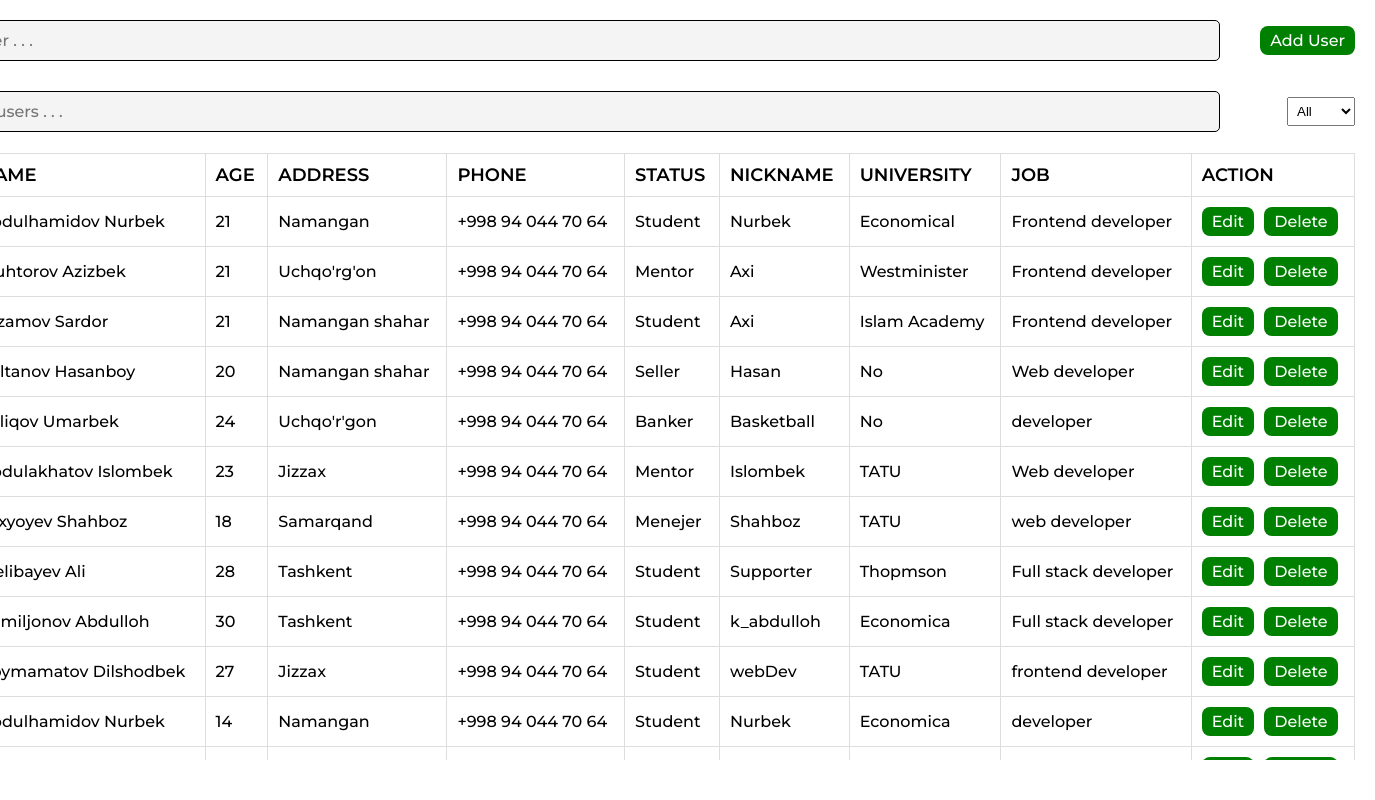
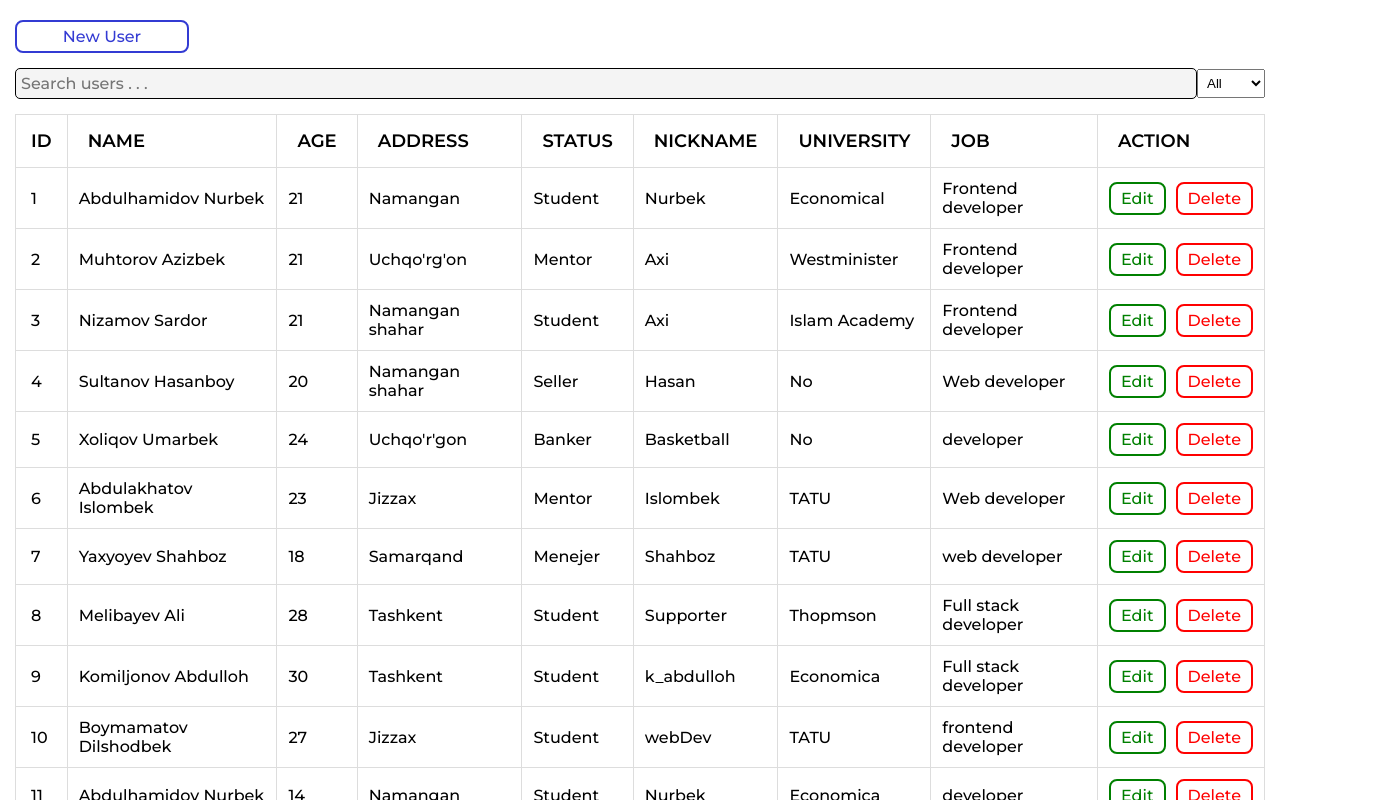
Before and after one commit to Nurbek-Abdulhamidov/crud-table, a React (Create React App) app: page / in a window 1280 px wide. Shown: the top 800 px of the page, 1375 px wide, since content can reach past the window. Built offline with nearby package versions, Linux system fonts and the light colour scheme.

Commit message:
input animation is added

```diff
--- a/src/components/CRUD/Crud.js
+++ b/src/components/CRUD/Crud.js
@@ -3,36 +3,123 @@ import styled from "styled-components";
 export const Container = styled.div`
   font-family: "Montserrat", sans-serif;
   position: relative;
-  width: 1470px;
-  height: 95vh;
-  padding: 0 20px;
+  height: 90vh;
+  padding: 0 0px;
   border-radius: 10px;
-  overflow: scroll;
+
+  width: 1400px;
+
+  @media (max-width: 1400px) {
+    width: 1350px;
+  }
+
+  @media (max-width: 1300px) {
+    width: 1250px;
+  }
+
+  @media (max-width: 1200px) {
+    width: 1150px;
+  }
+
+  @media (max-width: 1100px) {
+    width: 1050px;
+  }
+
+  @media (max-width: 1000px) {
+    width: 950px;
+  }
+
+  @media (max-width: 900px) {
+    width: 800px;
+  }
+
+  @media (max-width: 800px) {
+    width: 700px;
+  }
+`;
+
+export const InputsDiv = styled.div`
+  display: grid;
+  grid-template-columns: auto auto auto auto;
 `;
 
 export const InputContainer = styled.div`
+  display: ${({ close }) => (close === true ? "none" : "grid")};
+  width: 100%;
   position: sticky;
   top: 0px;
-  padding: 20px 0;
-  z-index: 0;
-  width: 100%;
+  z-index: 10;
   background-color: #ffff;
+`;
+
+export const WrapperInput = styled.div`
+  transform: scale(${({ open }) => (open === true ? 1 : 0)});
+  transition: all 0.3s linear;
 `;
 
 export const SearchDiv = styled.div`
   display: flex;
   align-items: center;
-  justify-content: space-between;
-  border-bottom: 1px solid #0000;
+  justify-content: center;
   background-color: #ffff;
+  margin: 15px 0;
+`;
+
+export const InputWrap = styled.div`
+  margin: 10px 0;
+`;
+
+export const Input = styled.input`
+  all: unset;
+  padding: ${({ padding }) => (padding ? padding : "5px")};
+  border: 1px solid #000;
+  background-color: #f4f4f4;
+  border-radius: 5px;
+  width: ${({ width }) => (width ? width : "")};
 `;
 
 export const ElementContainer = styled.div`
+  position: relative;
+  overflow: scroll;
+  z-index: 7;
   table {
     width: 100%;
     border-collapse: collapse;
-    width: 100%;
     border-radius: 10px;
+  }
+
+  thead {
+    position: sticky;
+    top: 0px;
+    left: 0;
+    z-index: 5;
+    background-color: #fff;
+
+    th {
+      padding: 15px 20px;
+    }
+  }
+
+  tbody {
+    position: relative;
+  }
+
+  thead th:nth-child(1),
+  tbody td:nth-child(1) {
+    z-index: 1;
+    position: sticky;
+    left: -1px;
+    background-color: #fff;
+    padding: 0 15px;
+  }
+
+  thead th:nth-child(10),
+  tbody td:nth-child(10) {
+    z-index: 1;
+    position: sticky;
+    right: 0px;
+    background-color: #fff;
+    padding: 0 15px;
   }
 
   td {
@@ -48,24 +135,8 @@ export const ElementContainer = styled.div`
   th {
     border: 1px solid #dddddd;
     text-align: left;
-    padding: 10px;
+    padding: 11px;
   }
-`;
-
-export const InputWrap = styled.div`
-  display: flex;
-  justify-content: space-between;
-  align-items: center;
-  margin-bottom: 30px;
-`;
-
-export const Input = styled.input`
-  all: unset;
-  border: 1px solid #000;
-  background-color: #f4f4f4;
-  border-radius: 5px;
-  padding: 10px;
-  width: ${({ width }) => (width ? width : "100%")};
 `;
 
 export const BtnDiv = styled.div`
@@ -75,11 +146,22 @@ export const BtnDiv = styled.div`
 
 export const Button = styled.button`
   all: unset;
-  background-color: green;
+  text-align: center;
+  width: ${({ width }) => (width ? width : "")};
+  border: 2px solid ${({ rang }) => (rang ? rang : "#000")};
   padding: 5px 10px;
-  color: white;
+  color: ${({ rang }) => (rang ? rang : "")};
   border-radius: 8px;
   cursor: pointer;
+  transition: all 0.2s ease;
+  :active {
+    transform: scale(0.9);
+    transition: all 0.1s linear;
+  }
+  :hover {
+    background-color: ${({ bg }) => (bg ? bg : "#fff")};
+    color: #fff;
+  }
 `;
 
 export const Select = styled.select`
--- a/src/components/CRUD/crud2.jsx
+++ b/src/components/CRUD/crud2.jsx
@@ -8,9 +8,11 @@ import {
   ElementContainer,
   Input,
   InputContainer,
+  InputsDiv,
   InputWrap,
   SearchDiv,
   Select,
+  WrapperInput,
 } from "./Crud";
 
 class Crud2 extends Component {
@@ -20,7 +22,7 @@ class Crud2 extends Component {
     searchValue: "",
     selectValue: "all",
     selected: null,
-    warning: "",
+    modal: false,
   };
   render() {
     const ageRef = React.createRef("");
@@ -30,7 +32,7 @@ class Crud2 extends Component {
     const univRef = React.createRef("");
     const jobRef = React.createRef("");
     const nameRef = React.createRef("");
-    const phoneRef = React.createRef("");
+    // const phoneRef = React.createRef("");
 
     if (this.state.selectValue === "all") {
       this.SearchUser = ({ target }) => {
@@ -39,7 +41,7 @@ class Crud2 extends Component {
             `${val.id}`.includes(target.value) ||
             val.name.toLowerCase().includes(target.value.toLowerCase())
         );
-        this.setState({ data: res.length && res });
+        this.setState({ data: res ? res : "" });
       };
     } else if (this.state.selectValue === "id") {
       this.SearchUser = ({ target }) => {
@@ -51,7 +53,7 @@ class Crud2 extends Component {
         let res = data.filter((val) =>
           val.name.toLowerCase().includes(target.value.toLowerCase())
         );
-        this.setState({ data: res.length && res });
+        this.setState({ data: res ? res : "" });
       };
     }
 
@@ -87,7 +89,7 @@ class Crud2 extends Component {
               nickname: nicknameRef.current.value,
               univ: univRef.current.value,
               job: jobRef.current.value,
-              phone: phoneRef.current.value,
+              // phone: phoneRef.current.value,
             }
           : value
       );
@@ -112,10 +114,13 @@ class Crud2 extends Component {
     return (
       <Container>
         <InputContainer>
+          <WrapperInput open={this.state.modal}>
+            {this.state.modal && (
+              <InputsDiv>
                 <InputWrap>
                   <Input
-              width="89%"
                     type="text"
+                    padding="8px 5px"
                     placeholder="Add user . . ."
                     name="inputValue"
                     value={this.state.inputValue}
@@ -123,11 +128,123 @@ class Crud2 extends Component {
                       this.setState({ inputValue: target.value })
                     }
                   />
-            <Button onClick={AddUser}>Add User</Button>
                 </InputWrap>
+                <InputWrap>
+                  <Input
+                    // width="50px"
+                    type="text"
+                    padding="8px 5px"
+                    placeholder="Age..."
+                    name="inputValue"
+                    value={this.state.inputValue}
+                    onChange={({ target }) =>
+                      this.setState({ inputValue: target.value })
+                    }
+                  />
+                </InputWrap>
+                <InputWrap>
+                  <Input
+                    type="text"
+                    padding="8px 5px"
+                    placeholder="Add address . . ."
+                    name="inputValue"
+                    value={this.state.inputValue}
+                    onChange={({ target }) =>
+                      this.setState({ inputValue: target.value })
+                    }
+                  />
+                </InputWrap>
+                <InputWrap>
+                  <Input
+                    type="text"
+                    padding="8px 5px"
+                    placeholder="Add user . . ."
+                    name="inputValue"
+                    value={this.state.inputValue}
+                    onChange={({ target }) =>
+                      this.setState({ inputValue: target.value })
+                    }
+                  />
+                </InputWrap>
+                <InputWrap>
+                  <Input
+                    type="text"
+                    padding="8px 5px"
+                    placeholder="Add user . . ."
+                    name="inputValue"
+                    value={this.state.inputValue}
+                    onChange={({ target }) =>
+                      this.setState({ inputValue: target.value })
+                    }
+                  />
+                </InputWrap>
+                <InputWrap>
+                  <Input
+                    type="text"
+                    padding="8px 5px"
+                    placeholder="Add user . . ."
+                    name="inputValue"
+                    value={this.state.inputValue}
+                    onChange={({ target }) =>
+                      this.setState({ inputValue: target.value })
+                    }
+                  />
+                </InputWrap>
+                <InputWrap>
+                  <Input
+                    type="text"
+                    padding="8px 5px"
+                    placeholder="Add user . . ."
+                    name="inputValue"
+                    value={this.state.inputValue}
+                    onChange={({ target }) =>
+                      this.setState({ inputValue: target.value })
+                    }
+                  />
+                </InputWrap>
+                <InputWrap>
+                  <Input
+                    type="text"
+                    padding="8px 5px"
+                    placeholder="❌❌❌"
+                    disabled
+                  />
+                </InputWrap>
+              </InputsDiv>
+            )}
+          </WrapperInput>
+          {this.state.modal === true ? (
+            <BtnDiv>
+              <Button
+                width="150px"
+                bg="#2d35d2f7"
+                rang="#2d35d2f7"
+                onClick={AddUser}
+              >
+                Add User
+              </Button>
+              <Button
+                width="150px"
+                bg="#2d35d2f7"
+                rang="#2d35d2f7"
+                onClick={() => this.setState({ modal: !this.state.modal })}
+              >
+                Close Adding
+              </Button>
+            </BtnDiv>
+          ) : (
+            <Button
+              width="150px"
+              bg="#2d35d2f7"
+              rang="#2d35d2f7"
+              onClick={() => this.setState({ modal: !this.state.modal })}
+            >
+              New User
+            </Button>
+          )}
           <SearchDiv>
             <Input
-              width="89%"
+              width="100%"
               type="text"
               placeholder="Search users . . ."
               onChange={this.SearchUser}
@@ -151,7 +268,7 @@ class Crud2 extends Component {
                 <th>NAME</th>
                 <th>AGE</th>
                 <th>ADDRESS</th>
-                <th>PHONE</th>
+                {/* <th>PHONE</th> */}
                 <th>STATUS</th>
                 <th>NICKNAME</th>
                 <th>UNIVERSITY</th>
@@ -161,11 +278,11 @@ class Crud2 extends Component {
             </thead>
             {this.state.data.map((value, index) => (
               <tbody key={index}>
-                <td>{value.id}</td>
+                <td>{index + 1}</td>
                 <td>
                   {this.state.selected?.id === value.id ? (
                     <Input
-                      width="250px"
+                      width="150px"
                       ref={nameRef}
                       type="text"
                       defaultValue={this.state.selected.name}
@@ -177,7 +294,7 @@ class Crud2 extends Component {
                 <td>
                   {this.state.selected?.id === value.id ? (
                     <Input
-                      width="40px"
+                      width="100%"
                       ref={ageRef}
                       type="number"
                       defaultValue={this.state.selected.age}
@@ -189,25 +306,13 @@ class Crud2 extends Component {
                 <td>
                   {this.state.selected?.id === value.id ? (
                     <Input
-                      width="120px"
+                      width="150px"
                       ref={addressRef}
                       type="text"
                       defaultValue={this.state.selected.address}
                     />
                   ) : (
                     value.address
-                  )}
-                </td>
-                <td>
-                  {this.state.selected?.id === value.id ? (
-                    <Input
-                      width="120px"
-                      ref={phoneRef}
-                      type="text"
-                      defaultValue={this.state.selected.phone}
-                    />
-                  ) : (
-                    value.phone
                   )}
                 </td>
                 <td>
@@ -226,7 +331,7 @@ class Crud2 extends Component {
                   {" "}
                   {this.state.selected?.id === value.id ? (
                     <Input
-                      width="90px"
+                      width="100%"
                       ref={nicknameRef}
                       type="text"
                       defaultValue={this.state.selected.nickname}
@@ -250,7 +355,7 @@ class Crud2 extends Component {
                 <td>
                   {this.state.selected?.id === value.id ? (
                     <Input
-                      width="100px"
+                      width="100%"
                       ref={jobRef}
                       type="text"
                       defaultValue={this.state.selected.job}
@@ -263,13 +368,29 @@ class Crud2 extends Component {
                 <td>
                   {this.state.selected?.id === value.id ? (
                     <BtnDiv>
-                      <Button onClick={SaveItem}>Save</Button>
-                      <Button onClick={CancelItem}>Cancel</Button>
+                      <Button onClick={SaveItem} bg="#0D64F3" rang="#0D64F3">
+                        Save
+                      </Button>
+                      <Button onClick={CancelItem} bg="red" rang="red">
+                        Cancel
+                      </Button>
                     </BtnDiv>
                   ) : (
                     <BtnDiv>
-                      <Button onClick={() => EditItem(value)}>Edit</Button>
-                      <Button onClick={() => DeleteItem(value)}>Delete</Button>
+                      <Button
+                        onClick={() => EditItem(value)}
+                        bg="green"
+                        rang="green"
+                      >
+                        Edit
+                      </Button>
+                      <Button
+                        onClick={() => DeleteItem(value)}
+                        bg="red"
+                        rang="red"
+                      >
+                        Delete
+                      </Button>
                     </BtnDiv>
                   )}
                 </td>
```
Lines whose indentation alone changed are shown as unchanged.
